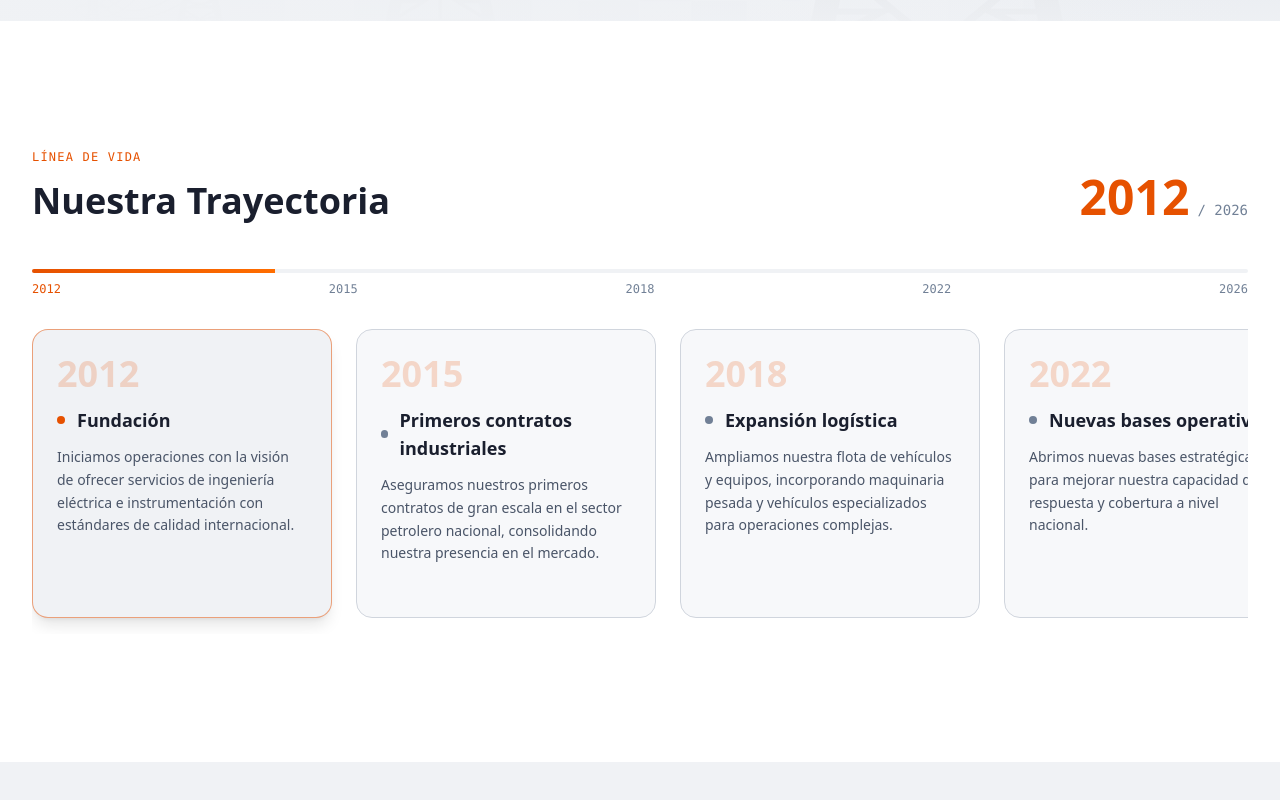
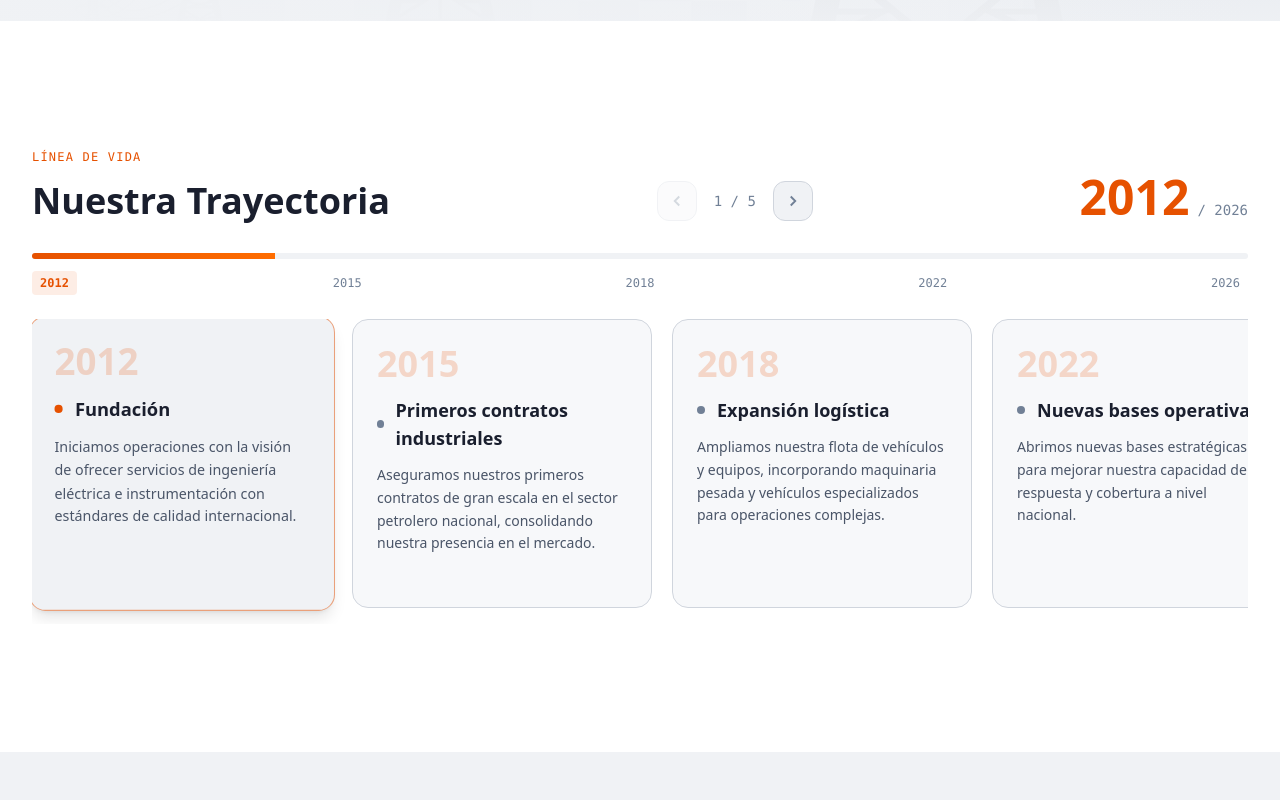
Before and after one commit to cicmelinstcmtca/cicmelinst-industrial, a React (Vite) app: page / in a window 1280 px wide. Shown: the part 3794-4594 px from the top of the page. Built offline with nearby package versions, Linux system fonts and the light colour scheme.

Commit message:
Fix timeline: drag-to-scroll, arrow buttons, proximity snap, clickable years, mobile nav

```diff
--- a/src/components/layout/About.tsx
+++ b/src/components/layout/About.tsx
@@ -109,15 +109,18 @@ function LifeTimeline() {
   const { timeline } = useCompany();
   const scrollRef = useRef<HTMLDivElement>(null);
   const [activeIndex, setActiveIndex] = useState(0);
+  const [isDragging, setIsDragging] = useState(false);
+  const dragStartX = useRef(0);
+  const scrollStartX = useRef(0);
 
   useEffect(() => {
     const el = scrollRef.current;
     if (!el) return;
     const onScroll = () => {
       const scrollLeft = el.scrollLeft;
-      const cardWidth = 320;
+      const cardWidth = 340;
       const index = Math.round(scrollLeft / cardWidth);
-      setActiveIndex(Math.min(index, timeline.length - 1));
+      setActiveIndex(Math.min(Math.max(index, 0), timeline.length - 1));
     };
     el.addEventListener('scroll', onScroll, { passive: true });
     return () => el.removeEventListener('scroll', onScroll);
@@ -126,14 +129,33 @@ function LifeTimeline() {
   const scrollTo = (index: number) => {
     const el = scrollRef.current;
     if (!el) return;
-    el.scrollTo({ left: index * 320, behavior: 'smooth' });
+    const clamped = Math.min(Math.max(index, 0), timeline.length - 1);
+    el.scrollTo({ left: clamped * 340, behavior: 'smooth' });
   };
+
+  const goPrev = () => scrollTo(activeIndex - 1);
+  const goNext = () => scrollTo(activeIndex + 1);
+
+  // Drag-to-scroll handlers
+  const onPointerDown = (e: React.PointerEvent) => {
+    if (e.pointerType === 'touch') return;
+    setIsDragging(true);
+    dragStartX.current = e.clientX;
+    scrollStartX.current = scrollRef.current?.scrollLeft ?? 0;
+    (e.target as HTMLElement).setPointerCapture(e.pointerId);
+  };
+  const onPointerMove = (e: React.PointerEvent) => {
+    if (!isDragging) return;
+    const dx = e.clientX - dragStartX.current;
+    if (scrollRef.current) scrollRef.current.scrollLeft = scrollStartX.current - dx;
+  };
+  const onPointerUp = () => setIsDragging(false);
 
   return (
     <section className="py-20 lg:py-32 bg-[var(--color-bg-panel)]">
       <div className="max-w-7xl mx-auto px-4 sm:px-6 lg:px-8">
         {/* Header */}
-        <div className="flex items-end justify-between mb-12">
+        <div className="flex items-end justify-between mb-8">
           <div>
             <motion.span
               initial={{ opacity: 0, y: 10 }}
@@ -155,6 +177,29 @@ function LifeTimeline() {
             </motion.h2>
           </div>
 
+          {/* Nav Arrows */}
+          <div className="hidden sm:flex items-center gap-2">
+            <button
+              onClick={goPrev}
+              disabled={activeIndex === 0}
+              className="p-2.5 rounded-xl border border-[var(--color-border-panel)] bg-[var(--color-bg-control)] text-[var(--color-text-muted)] hover:text-[var(--color-text-primary)] hover:border-[var(--color-warn-orange)] disabled:opacity-30 disabled:cursor-not-allowed transition-all"
+              aria-label="Año anterior"
+            >
+              <svg width="18" height="18" viewBox="0 0 24 24" fill="none" stroke="currentColor" strokeWidth="2.5"><path d="M15 18l-6-6 6-6"/></svg>
+            </button>
+            <span className="text-sm font-mono text-[var(--color-text-muted)] min-w-[60px] text-center">
+              {activeIndex + 1} / {timeline.length}
+            </span>
+            <button
+              onClick={goNext}
+              disabled={activeIndex === timeline.length - 1}
+              className="p-2.5 rounded-xl border border-[var(--color-border-panel)] bg-[var(--color-bg-control)] text-[var(--color-text-muted)] hover:text-[var(--color-text-primary)] hover:border-[var(--color-warn-orange)] disabled:opacity-30 disabled:cursor-not-allowed transition-all"
+              aria-label="Siguiente año"
+            >
+              <svg width="18" height="18" viewBox="0 0 24 24" fill="none" stroke="currentColor" strokeWidth="2.5"><path d="M9 18l6-6-6-6"/></svg>
+            </button>
+          </div>
+
           {/* Year Counter */}
           <motion.div
             initial={{ opacity: 0, scale: 0.8 }}
@@ -169,22 +214,24 @@ function LifeTimeline() {
           </motion.div>
         </div>
 
-        {/* Progress bar */}
-        <div className="mb-8">
-          <div className="h-1 bg-[var(--color-bg-control)] rounded-full overflow-hidden">
+        {/* Progress bar with clickable years */}
+        <div className="mb-6">
+          <div className="h-1.5 bg-[var(--color-bg-control)] rounded-full overflow-hidden">
             <motion.div
               className="h-full bg-gradient-to-r from-[var(--color-warn-orange)] to-[var(--color-warn-orange-glow)]"
               animate={{ width: `${((activeIndex + 1) / timeline.length) * 100}%` }}
               transition={{ duration: 0.3 }}
             />
           </div>
-          <div className="flex justify-between mt-2">
+          <div className="flex justify-between mt-3">
             {timeline.map((item, i) => (
               <button
                 key={i}
                 onClick={() => scrollTo(i)}
-                className={`text-xs font-mono transition-colors ${
-                  i === activeIndex ? 'text-[var(--color-warn-orange)]' : 'text-[var(--color-text-muted)]'
+                className={`text-xs font-mono px-2 py-1 rounded transition-all ${
+                  i === activeIndex
+                    ? 'text-[var(--color-warn-orange)] bg-[var(--color-warn-orange)]/10 font-bold'
+                    : 'text-[var(--color-text-muted)] hover:text-[var(--color-text-primary)]'
                 }`}
               >
                 {item.year}
@@ -193,11 +240,15 @@ function LifeTimeline() {
           </div>
         </div>
 
-        {/* Horizontal Scroll */}
+        {/* Horizontal Scroll with drag */}
         <div
           ref={scrollRef}
-          className="flex gap-6 overflow-x-auto pb-4 snap-x snap-mandatory scrollbar-hide"
-          style={{ scrollbarWidth: 'none', msOverflowStyle: 'none' }}
+          className="flex gap-5 overflow-x-auto pb-4 snap-x snap-proximity cursor-grab active:cursor-grabbing"
+          style={{ scrollbarWidth: 'thin', scrollbarColor: 'var(--color-warn-orange) var(--color-bg-control)' }}
+          onPointerDown={onPointerDown}
+          onPointerMove={onPointerMove}
+          onPointerUp={onPointerUp}
+          onPointerLeave={onPointerUp}
         >
           {timeline.map((item, i) => (
             <motion.div
@@ -206,9 +257,10 @@ function LifeTimeline() {
               whileInView={{ opacity: 1, y: 0 }}
               viewport={{ once: true }}
               transition={{ delay: i * 0.1 }}
-              className={`flex-shrink-0 w-[300px] snap-center p-6 rounded-2xl border transition-all duration-300 ${
+              onClick={() => scrollTo(i)}
+              className={`flex-shrink-0 w-[300px] snap-center p-6 rounded-2xl border transition-all duration-300 select-none ${
                 i === activeIndex
-                  ? 'bg-[var(--color-bg-control)] border-[var(--color-warn-orange)]/50 shadow-lg shadow-[var(--color-warn-orange)]/10'
+                  ? 'bg-[var(--color-bg-control)] border-[var(--color-warn-orange)]/50 shadow-lg shadow-[var(--color-warn-orange)]/10 scale-[1.02]'
                   : 'bg-[var(--color-bg-control)]/50 border-[var(--color-border-panel)] hover:border-[var(--color-border-panel)]'
               }`}
             >
@@ -230,6 +282,17 @@ function LifeTimeline() {
               </p>
             </motion.div>
           ))}
+        </div>
+
+        {/* Mobile nav */}
+        <div className="flex sm:hidden items-center justify-center gap-4 mt-6">
+          <button onClick={goPrev} disabled={activeIndex === 0} className="p-2 rounded-lg border border-[var(--color-border-panel)] bg-[var(--color-bg-control)] text-[var(--color-text-muted)] disabled:opacity-30 transition-all">
+            <svg width="16" height="16" viewBox="0 0 24 24" fill="none" stroke="currentColor" strokeWidth="2.5"><path d="M15 18l-6-6 6-6"/></svg>
+          </button>
+          <span className="text-sm font-mono text-[var(--color-text-muted)]">{activeIndex + 1} / {timeline.length}</span>
+          <button onClick={goNext} disabled={activeIndex === timeline.length - 1} className="p-2 rounded-lg border border-[var(--color-border-panel)] bg-[var(--color-bg-control)] text-[var(--color-text-muted)] disabled:opacity-30 transition-all">
+            <svg width="16" height="16" viewBox="0 0 24 24" fill="none" stroke="currentColor" strokeWidth="2.5"><path d="M9 18l6-6-6-6"/></svg>
+          </button>
         </div>
       </div>
     </section>
```
